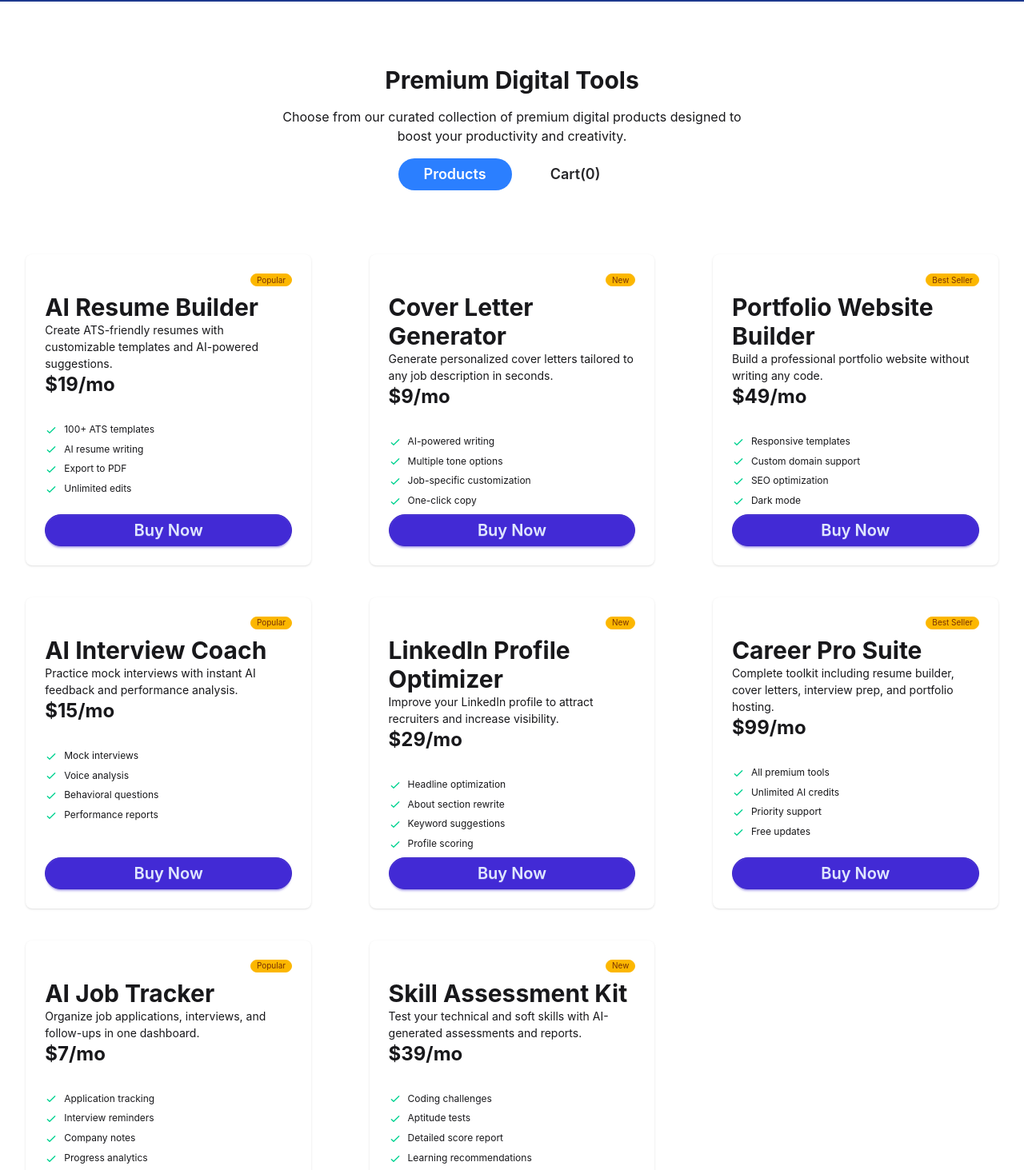
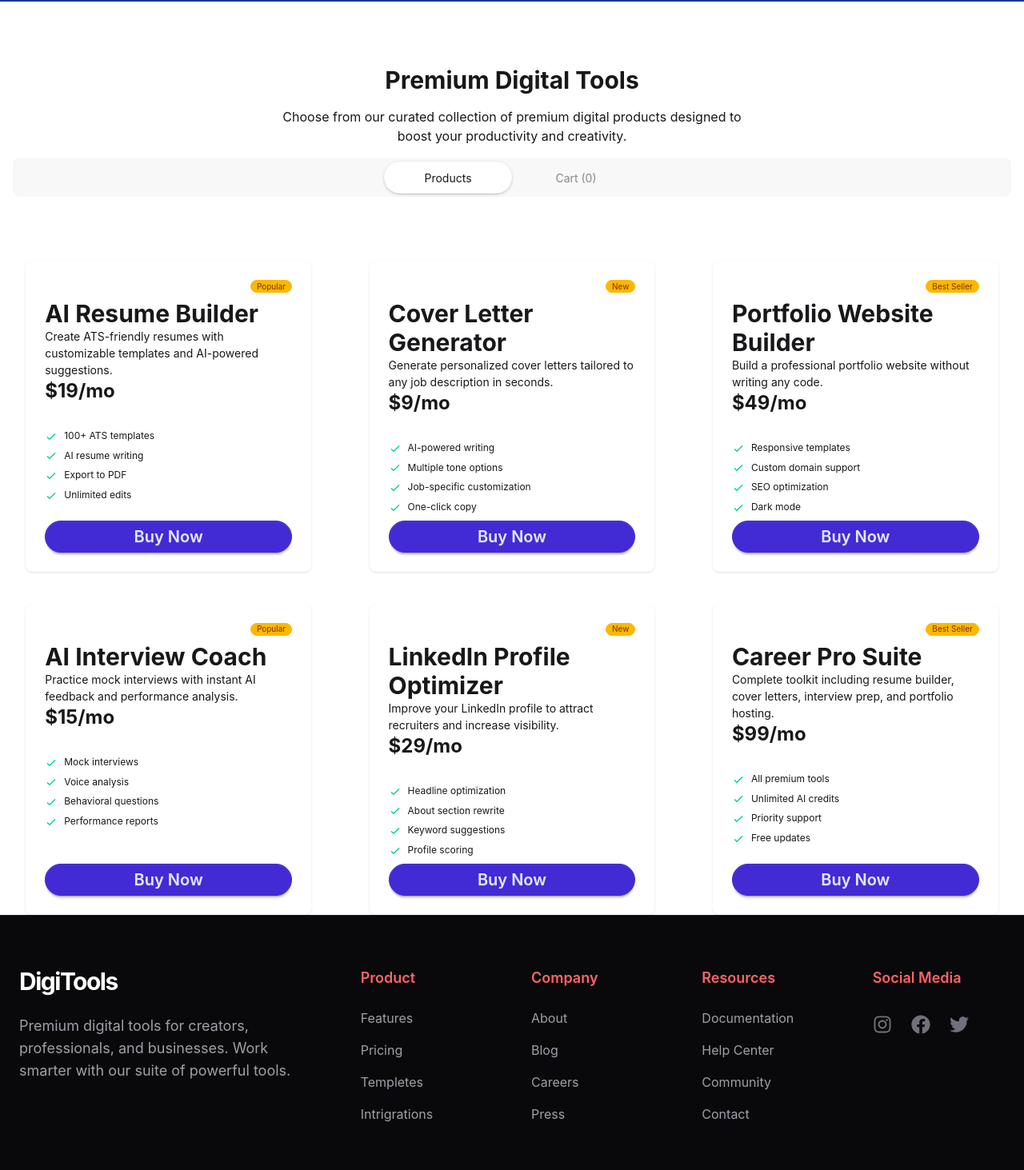
Before and after one commit to rakibmia2138/Ai-Career-Hub, a React (Vite) app: page / in a window 1280 px wide. Shown: the part 860-2323 px from the top of the page at 80% size. Built offline with nearby package versions, Linux system fonts and the light colour scheme.

Commit message:
implement Product section

```diff
--- a/public/products.json
+++ b/public/products.json
@@ -94,37 +94,5 @@
       "Free updates"
     ],
     "icon": "Briefcase"
-  },
-  {
-    "id": 7,
-    "name": "AI Job Tracker",
-    "description": "Organize job applications, interviews, and follow-ups in one dashboard.",
-    "price": 7,
-    "period": "monthly",
-    "tag": "Popular",
-    "tagType": "popular",
-    "features": [
-      "Application tracking",
-      "Interview reminders",
-      "Company notes",
-      "Progress analytics"
-    ],
-    "icon": "KanbanSquare"
-  },
-  {
-    "id": 8,
-    "name": "Skill Assessment Kit",
-    "description": "Test your technical and soft skills with AI-generated assessments and reports.",
-    "price": 39,
-    "period": "one-time",
-    "tag": "New",
-    "tagType": "new",
-    "features": [
-      "Coding challenges",
-      "Aptitude tests",
-      "Detailed score report",
-      "Learning recommendations"
-    ],
-    "icon": "Brain"
   }
 ]
--- a/src/App.jsx
+++ b/src/App.jsx
@@ -1,29 +1,49 @@
-import { use } from 'react'
-import './App.css'
-import Banner from './Components/Banner/Banner'
-import Footer from './Components/Footer/Footer'
-import Main from './Components/Main/Main'
-import Navbar from './Components/Navbar/Navbar'
-import Stats from './Components/Stats/Stats'
+import { use, useState } from "react";
+import "./App.css";
+import Banner from "./Components/Banner/Banner";
+import Footer from "./Components/Footer/Footer";
+import Main from "./Components/Main/Main";
+import Navbar from "./Components/Navbar/Navbar";
+import Stats from "./Components/Stats/Stats";
+import Cart from "./Components/Cart/Cart";
+import Tab from "./Components/Main/Tab";
 
 const getProducts = async () => {
-    const response = await fetch('./products.json');
-    return response.json();
-}
+  const response = await fetch("./products.json");
+  return response.json();
+};
 
 const promise = getProducts();
 
 function App() {
+  const [count, setCount] = useState(0);
+  const [cartItems, setCartItems] = useState([]);
+  const [activeTab, setActiveTab] = useState("products");
   const data = use(promise);
   return (
     <>
       <Navbar></Navbar>
       <Banner></Banner>
       <Stats></Stats>
-      <Main data={data}></Main>
+      <Tab count={count} activeTab={activeTab} setActiveTab={setActiveTab}></Tab>
+      {
+        activeTab === "products" ? (
+          <Main
+            data={data}
+            count={count}
+            setCount={setCount}
+            cartItems={cartItems}
+            setCartItems={setCartItems}
+            activeTab={activeTab}
+            setActiveTab={setActiveTab}
+          ></Main>
+        ) : (
+          <Cart count={count} cartItems={cartItems}></Cart>
+        )
+      }
       <Footer></Footer>
     </>
-  )
+  );
 }
 
-export default App
+export default App;
--- /dev/null
+++ b/src/Components/Cart/Cart.jsx
@@ -0,0 +1,18 @@
+import React from 'react';
+
+const Cart = ({ count, cartItems }) => {
+    console.log(cartItems,"CArt Items");
+    return (
+        <div>
+            <h2>Shopping Cart</h2>
+            <p>Items in cart: {count}</p>
+            <ul>
+                {cartItems.map((item, index) => (
+                    <li key={index}>{item.name}</li>
+                ))}
+            </ul>
+        </div>
+    );
+};
+
+export default Cart;
--- a/src/Components/Main/Card.jsx
+++ b/src/Components/Main/Card.jsx
@@ -1,6 +1,6 @@
 import React from "react";
 
-const Card = ({ product }) => {
+const Card = ({ product, count, setCount, cartItems, setCartItems }) => {
   return (
     <div className="card max-w-11/12 mx-auto bg-base-100 shadow-sm">
       <div className="card-body flex flex-col">
@@ -34,7 +34,13 @@ const Card = ({ product }) => {
           ))}
         </ul>
         <div className="mt-auto">
-          <button className="btn btn-primary btn-block rounded-full text-xl">
+          <button
+            onClick={() => {
+              setCount(count + 1);
+              setCartItems([...cartItems, product]);
+            }}
+            className="btn btn-primary btn-block rounded-full text-xl"
+          >
             Buy Now
           </button>
         </div>
--- a/src/Components/Main/Main.jsx
+++ b/src/Components/Main/Main.jsx
@@ -1,11 +1,10 @@
 import React from "react";
 import Card from "./Card";
 
-const Main = ({data}) => {
-  console.log(data);
+const Main = ({ data, count, setCount, cartItems, setCartItems, activeTab, setActiveTab }) => {
   return (
     <div>
-      <div className="text-center py-20 px-4 space-y-4">
+      {/* <div className="text-center py-20 px-4 space-y-4">
         <h2 className="text-3xl font-bold">Premium Digital Tools</h2>
         <p>
           Choose from our curated collection of premium digital products
@@ -19,6 +18,7 @@ const Main = ({data}) => {
             font-semibold text-lg flex
             items-center gap-3 group"
             aria-label="Products"
+            onClick={() => setActiveTab("products")}
           />
           <input
             type="radio"
@@ -26,15 +26,22 @@ const Main = ({data}) => {
             className="tab bg-white px-8 rounded-full font-semibold
             text-lg flex items-center gap-3
             group text-zinc-800"
-            aria-label="Cart(0)"
-            defaultChecked
+            aria-label={`Cart(${count})`}
+            onClick={() => setActiveTab("cart")}
           />
         </div>
-      </div>
+      </div> */}
 
       <div className="grid grid-cols-1 md:grid-cols-2 lg:grid-cols-3 gap-10 px-4">
         {data.map((product) => (
-          <Card key={product.id} product={product} />
+          <Card
+            key={product.id}
+            count={count}
+            setCount={setCount}
+            product={product}
+            cartItems={cartItems}
+            setCartItems={setCartItems}
+          />
         ))}
       </div>
     </div>
--- /dev/null
+++ b/src/Components/Main/Tab.jsx
@@ -0,0 +1,34 @@
+
+const Tab = ({ count, activeTab, setActiveTab }) => {
+  return (
+    <div>
+      <div className="text-center py-20 px-4 space-y-4">
+        <h2 className="text-3xl font-bold">Premium Digital Tools</h2>
+        <p>
+          Choose from our curated collection of premium digital products
+          designed to <br></br> boost your productivity and creativity.
+        </p>
+        {/* name of each tab group should be unique */}
+        <div className="tabs justify-center tabs-box">
+          <input
+            type="radio"
+            name="my_tabs_1"
+            className="tab rounded-full w-40"
+            aria-label="Products"
+            defaultChecked
+            onClick={() => setActiveTab("products")}
+          />
+          <input
+            type="radio"
+            name="my_tabs_1"
+            className="tab rounded-full w-40"
+            aria-label={`Cart (${count})`}
+            onClick={() => setActiveTab("cart")}
+          />
+        </div>
+      </div>
+    </div>
+  );
+};
+
+export default Tab;
```
